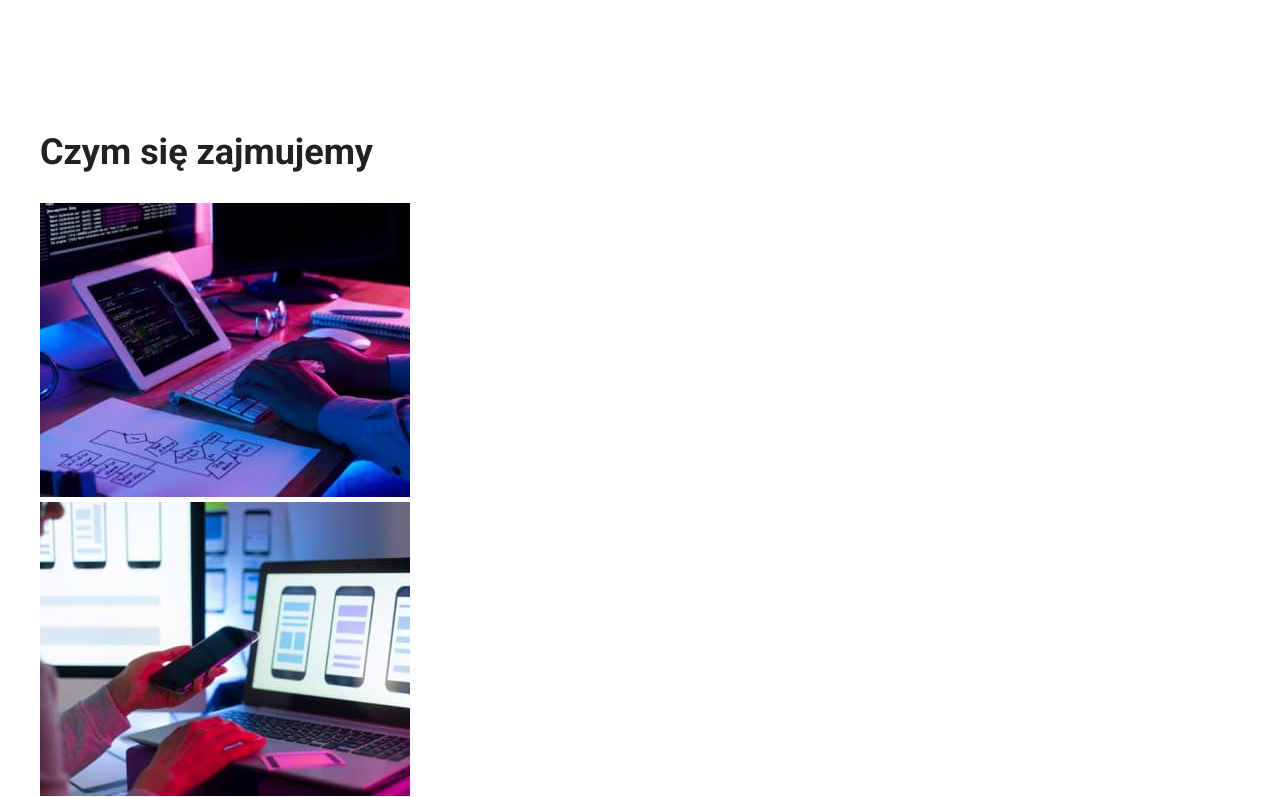
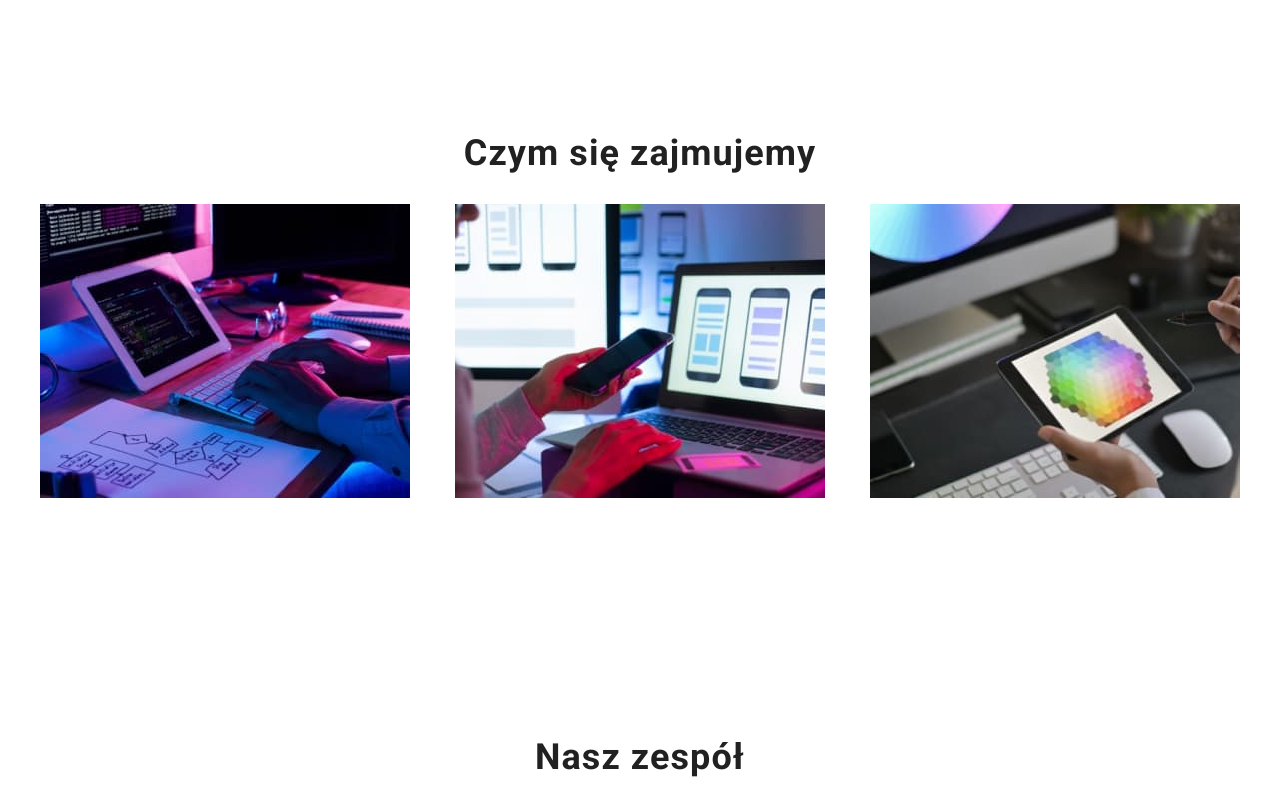
Before and after one commit to dcent666/goit-markup-hw-03, a plain HTML site: page index.html in a window 1280 px wide. Shown: the part 800-1597 px from the top of the page. Drawn offline with nearby package versions, Linux system fonts and the light colour scheme.

Commit message:
edit next section in index

```diff
--- a/css/styles.css
+++ b/css/styles.css
@@ -109,6 +109,9 @@ body {
 .section-header {
   font-size: 2.25rem;
   font-weight: 700;
+  text-align: center;
+  letter-spacing: 0.03em;
+  line-height: 2.625rem;
 }
 
 .name {
@@ -205,7 +208,7 @@ body {
   background-color: var(--background-color);
   text-align: center;
 }
-.section-lorem-ipsum {
+.section-flex {
   display: flex;
   justify-content: space-between;
 }
--- a/index.html
+++ b/index.html
@@ -56,7 +56,7 @@
         </section>
         <!--nasze atuty-->
         <section class="section">
-          <ul class="no-decoration-list section-lorem-ipsum">
+          <ul class="no-decoration-list section-flex">
             <li class="card-lorem-ipsum">
               <h2 class="lorem-ipsum-header">LOREM IPSUM</h2>
               <p class="lorem-ipsum-item">
@@ -90,7 +90,7 @@
         <!--czym się zajmujemy-->
         <section class="section">
           <h2 class="section-header">Czym się zajmujemy</h2>
-          <ul class="no-decoration-list">
+          <ul class="no-decoration-list section-flex">
             <li>
               <img
                 src="images/office/desktop.jpg"
```
